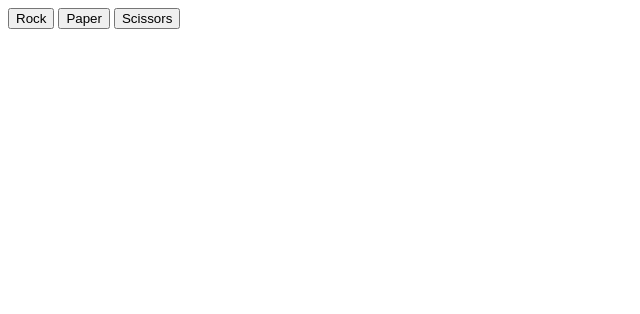
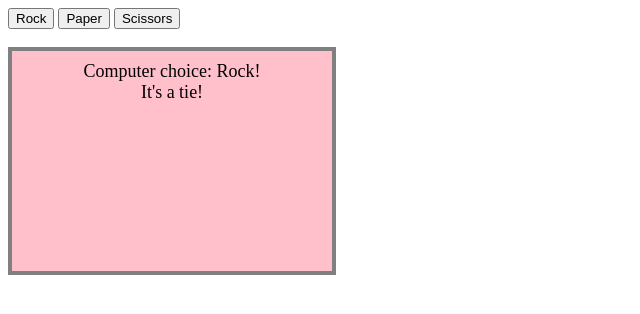
Before and after one commit to Peaches-mp4/rock-paper-scissors, a plain HTML site: page index.html in a window 1280 px wide. Both pictures are taken after a click on the button "Rock". Shown: the whole page, without its empty margins (0-640 px from the left). Drawn offline with Linux system fonts and the light colour scheme.

Commit message:
Display result in div instead of log

```diff
--- a/javascript.js
+++ b/javascript.js
@@ -1,26 +1,27 @@
 
 let playerCount = 0;
 let computerCount = 0;
-let playerChoice = "a";
+let playerChoice = "";
+
+//Select HTML elements
+
+let div = document.getElementById("results-div");
+let body = document.querySelector("body");
+div.style.cssText = "background-color: pink; font-size: 18px; border: 4px solid gray; color: dark-gray; padding: 10px; text-align: center; width: 300px; height: 200px";
+body.appendChild(div);
 
 //Get player selection from buttons
 
 const buttons = document.querySelectorAll("button");
 buttons.forEach((button) => {
     button.addEventListener("click", function (e) {
-        playerChoice = e.target.id
+        playerChoice = e.target.id;
         console.log(playerChoice)
         playRound(playerChoice, getComputerChoice())
     });
 
 });
 
-// function getPlayerChoice(e) {
-//   alert("Please click a button.");
-//   buttons.forEach((button) => {
-//      button.addEventListener("click", () => e.target.id);}
-//     );
-// }
 
 //Get computer choice
 
@@ -41,7 +42,6 @@ function getComputerChoice() {
             return "I don't feel like playing :/"
         }
     }
-
 
 
 //The function to play one round of the game
@@ -87,13 +87,15 @@ function playRound(playerSelection, computerSelection) {
     }
 
     console.log(computerSelection)
-    console.log(result);
+    div.innerText = `Computer choice: ${computerSelection}
+    ${result}`;
+
 
 }
 
 // function game() {
 
-//     //   while(playerCount < 5 && computerCount < 5) {
+//       while(playerCount < 5 && computerCount < 5) {
 
 //         playRound(playerChoice, getComputerChoice());
 //         console.log(playerChoice);
```
Also changed, not shown: index.html (+1 -1 lines).
